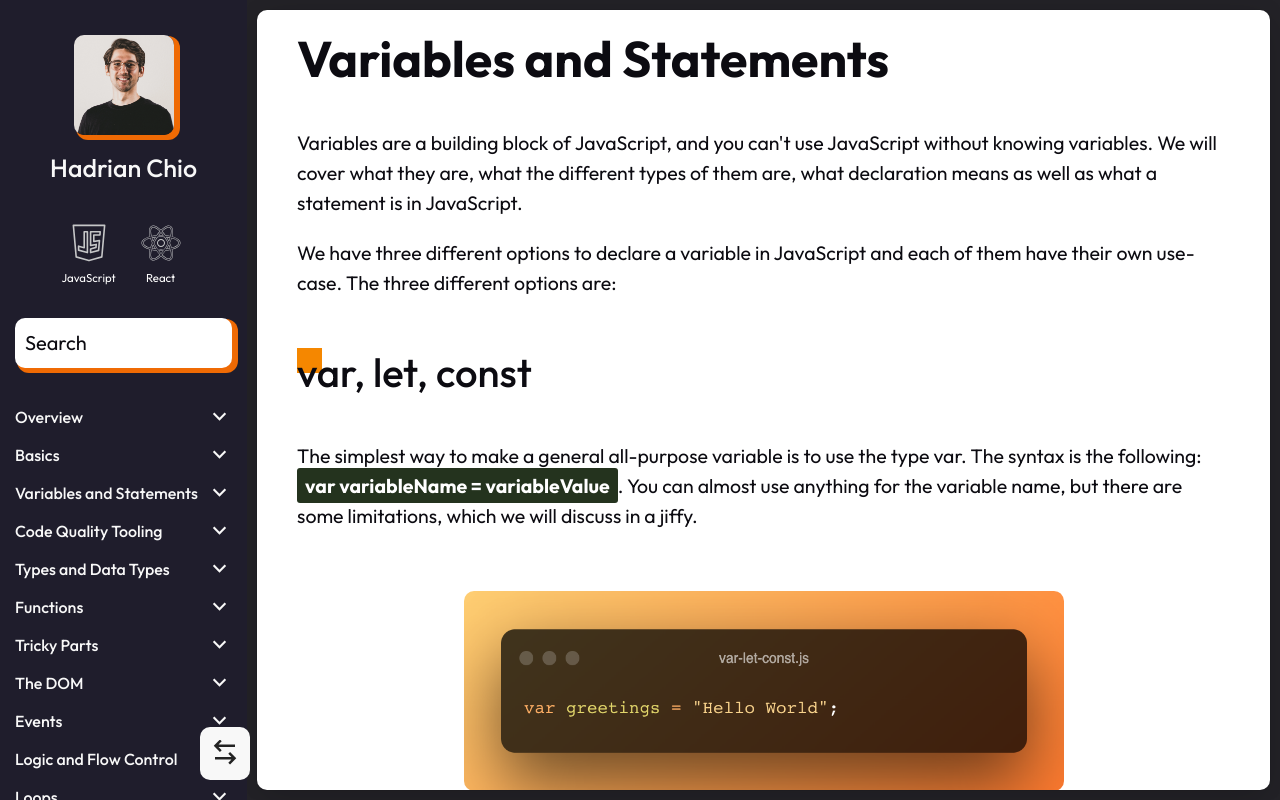
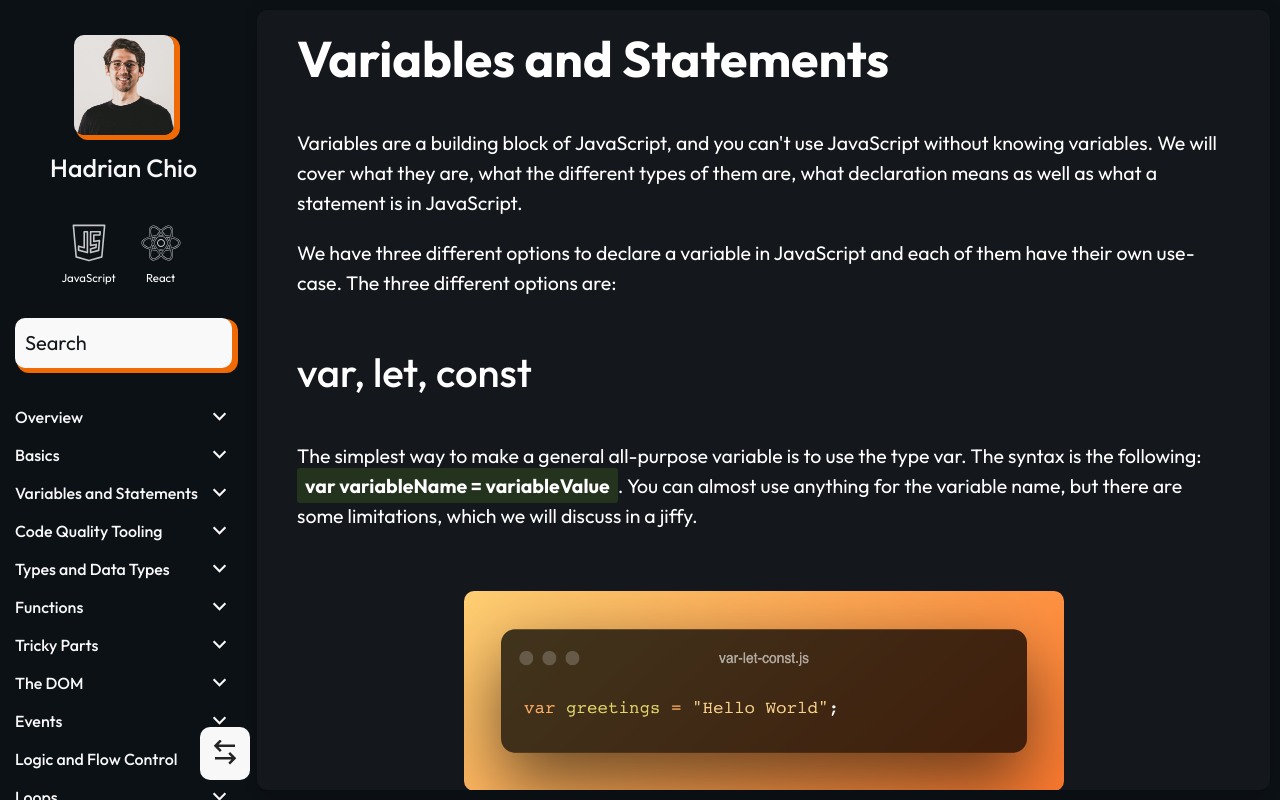
Before and after one commit to abeerance/sae-web-elearning, a Next.js app: page /javascript/variables-and-statements in a window 1280 px wide. Built offline with nearby package versions, Linux system fonts and the light colour scheme.

Commit message:
additional changes to design

```diff
--- a/common/components/common/searchbar/searchbar.tsx
+++ b/common/components/common/searchbar/searchbar.tsx
@@ -10,7 +10,7 @@ export default function Searchbar() {
       sx={{
         height: '5rem',
         width: '100%',
-        background: '#fff',
+        background: '#f9f9f9',
         borderRadius: '10px',
         boxShadow: '4px 3px 0 2px #EF6A04',
         padding: '1rem',
@@ -19,7 +19,9 @@ export default function Searchbar() {
         margin: '2rem 0 3rem',
       }}
     >
-      <Typography sx={{ fontSize: '2rem' }}>Search</Typography>
+      <Typography sx={{ fontSize: '2rem', color: '#14181D' }}>
+        Search
+      </Typography>
     </Box>
   );
 }
--- a/common/components/common/typography/h2-text.tsx
+++ b/common/components/common/typography/h2-text.tsx
@@ -27,17 +27,6 @@ export const H2Text = ({
       <Typography variant="h2" sx={{ position: 'relative', zIndex: 50 }}>
         {sectionNames ? t(`sections.${title}.name`) : title}
       </Typography>
-      <Box
-        sx={{
-          height: '25px',
-          width: '25px',
-          background: '#F58700',
-          position: 'absolute',
-          top: 0,
-          left: 0,
-          zIndex: 10,
-        }}
-      />
     </Box>
   );
 };
--- a/common/components/layout-navigation/sidebar.tsx
+++ b/common/components/layout-navigation/sidebar.tsx
@@ -18,7 +18,7 @@ export default function SideBar({
   return (
     <Box
       sx={{
-        background: '#1F1D2C',
+        background: '#0C1116',
         height: '100%',
         width: `${navCollapsed ? '80px' : '300px'}`,
         display: 'flex',
--- a/common/components/layout-navigation/webapp-layout.tsx
+++ b/common/components/layout-navigation/webapp-layout.tsx
@@ -17,7 +17,7 @@ export default function WebbAppLayout(props: ReactNode) {
           height: '100vh',
           overflow: 'hidden',
           position: 'relative',
-          background: '#232227',
+          background: '#0C1116',
         }}
       >
         <SideBar
@@ -38,7 +38,7 @@ export default function WebbAppLayout(props: ReactNode) {
               width: '100%',
               height: '100%',
               padding: '2rem 4rem',
-              background: '#fff',
+              background: '#14181D',
               borderRadius: '10px',
               overflowY: 'scroll',
               boxShadow:
--- a/styles/globals.css
+++ b/styles/globals.css
@@ -34,7 +34,7 @@ a {
 }
 
 body {
-  color: #0c0b11;
+  color: #fff;
 }
 
 h1,
@@ -55,6 +55,7 @@ h2 {
 p {
   font-size: calc(18px + 2 * (100vw - 300px) / 1300);
   line-height: 3rem;
+  color: #fff;
 }
 
 strong {
--- a/styles/globals.scss
+++ b/styles/globals.scss
@@ -35,7 +35,7 @@ a {
 }
 
 body {
-  color: #0c0b11;
+  color: #fff;
 }
 
 h1,
@@ -56,6 +56,7 @@ h2 {
 p {
   font-size: calc(18px + (20 - 18) * ((100vw - 300px) / (1600 - 300)));
   line-height: 3rem;
+  color: #fff;
 }
 
 strong {
```
Also changed, not shown: 1 other file (tests, documents, lock files or other folders).
